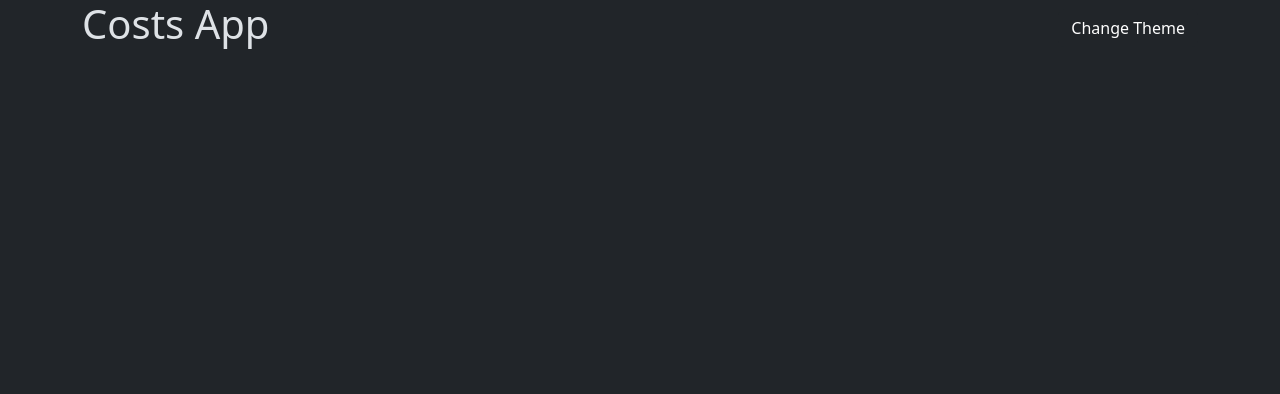
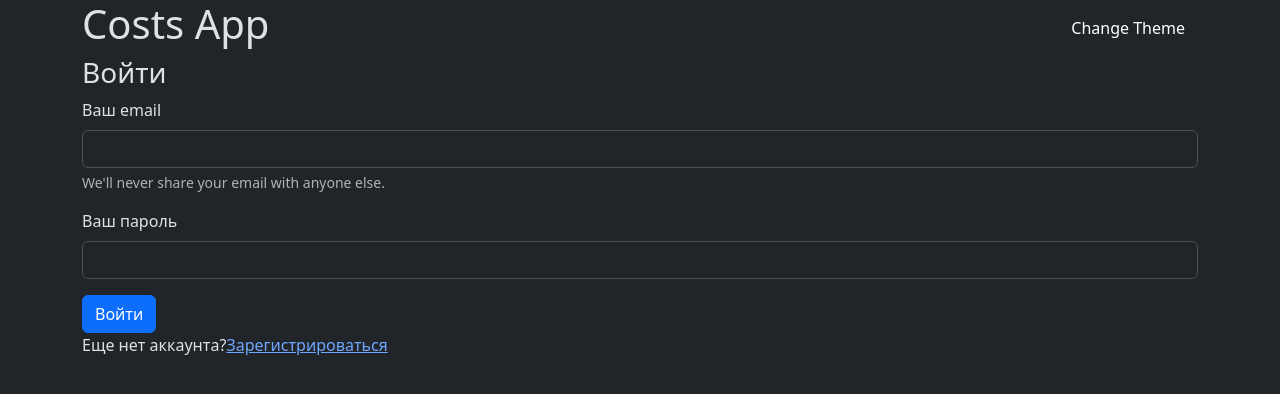
Before and after one commit to Zotoff/costs-calculator-client, a React (Create React App) app: page / in a window 1280 px wide. Shown: the top 394 px of the page. Built offline with nearby package versions, Linux system fonts and the light colour scheme.

Commit message:
Registration and auth page first iteration

```diff
--- a/src/App.tsx
+++ b/src/App.tsx
@@ -1,10 +1,19 @@
 import React from 'react';
 import { Header } from './components/header/';
+import { Route, BrowserRouter as Router, Routes } from 'react-router-dom';
+import { AuthPage } from './components/AuthPage/AuthPage';
 
 function App() {
   return (
     <div className="App">
       <Header />
+      <Router>
+        <Routes>
+            <Route path='/' element={<AuthPage type='login' />} />
+            <Route path='/registration' element={<AuthPage type='registration' />} />
+            <Route path='/login' element={<AuthPage type='login' />} />
+        </Routes>
+      </Router>
     </div>
   );
 }
--- /dev/null
+++ b/src/components/AuthPage/AuthPage.tsx
@@ -0,0 +1,36 @@
+import React from "react"
+import { Link } from "react-router-dom";
+
+export const AuthPage: React.FC<{type: string}> = ({ type }) => {
+    const currentTitle = type === 'login' ? 'Войти' : 'Регистрация';
+    return(
+        <div className="container">
+            <h3>{currentTitle}</h3>
+            <form action="" method="POST">
+              <div className="mb-3">
+                <label htmlFor="exampleInputEmail1" className="form-label">Ваш email</label>
+                <input type="email" className="form-control" id="exampleInputEmail1" aria-describedby="emailHelp" />
+                <div id="emailHelp" className="form-text">We'll never share your email with anyone else.</div>
+              </div>
+              <div className="mb-3">
+                <label htmlFor="exampleInputPassword1" className="form-label">Ваш пароль</label>
+                <input type="password" className="form-control" id="exampleInputPassword1" />
+              </div>
+              <button type="submit" className="btn btn-primary">{currentTitle}</button>
+            </form>
+            {
+                type === 'login'
+                ?
+                <div>
+                    <span>Еще нет аккаунта?</span>
+                    <Link to={'/registration'}>Зарегистрироваться</Link>
+                </div>
+                :
+                <div>
+                    <span>Уже есть аккаунт?</span>
+                    <Link to={'/login'}>Войти</Link>
+                </div>
+            }
+        </div>
+    )
+}
--- a/src/components/header/Header.tsx
+++ b/src/components/header/Header.tsx
@@ -3,6 +3,7 @@ import { useTheme } from "../../hooks";
 export const Header: React.FC = () => {
     const {switchTheme, theme} = useTheme();
     return (
+        <>
             <header className="container d-flex justify-content-between align-items-center">
                 <h1
                     data-bs-theme={theme}
@@ -15,5 +16,6 @@ export const Header: React.FC = () => {
                     Change Theme
                 </button>
             </header>
+        </>
     )
 }
```
Lines whose indentation alone changed are shown as unchanged.
